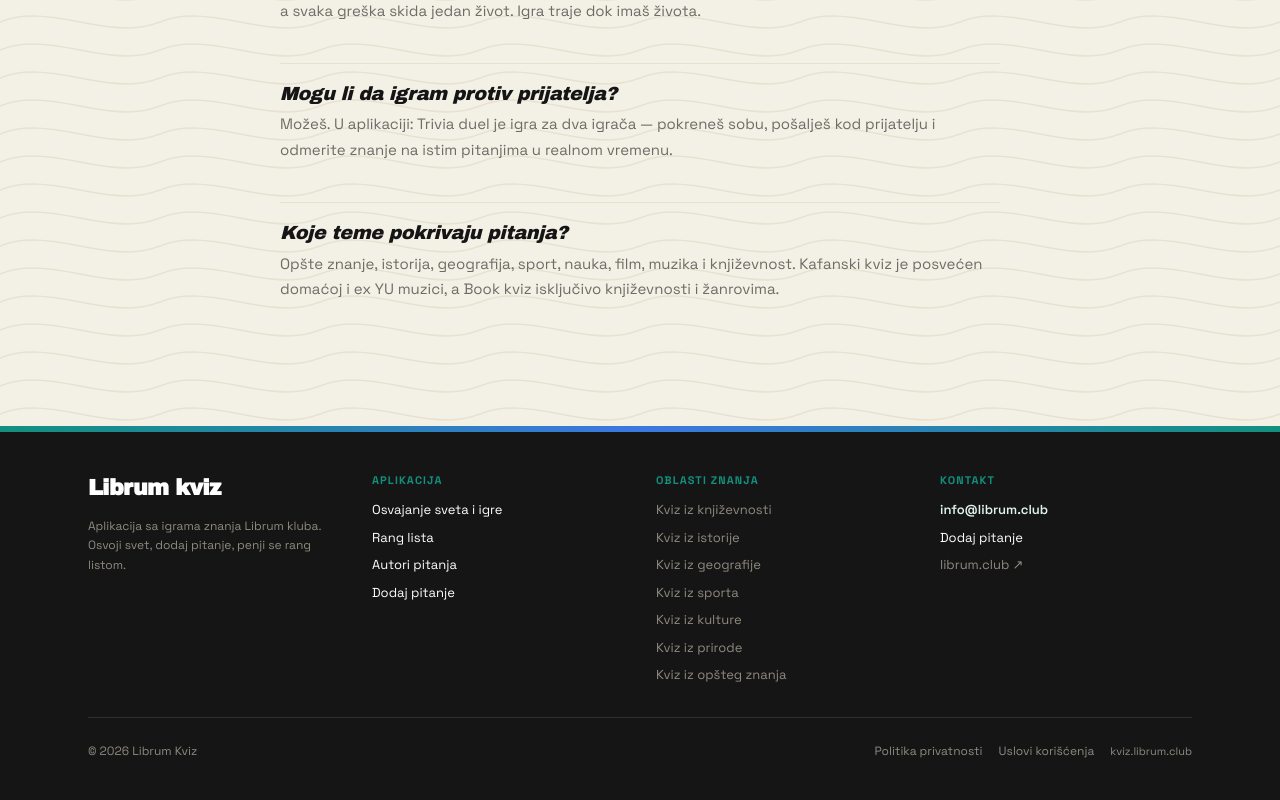
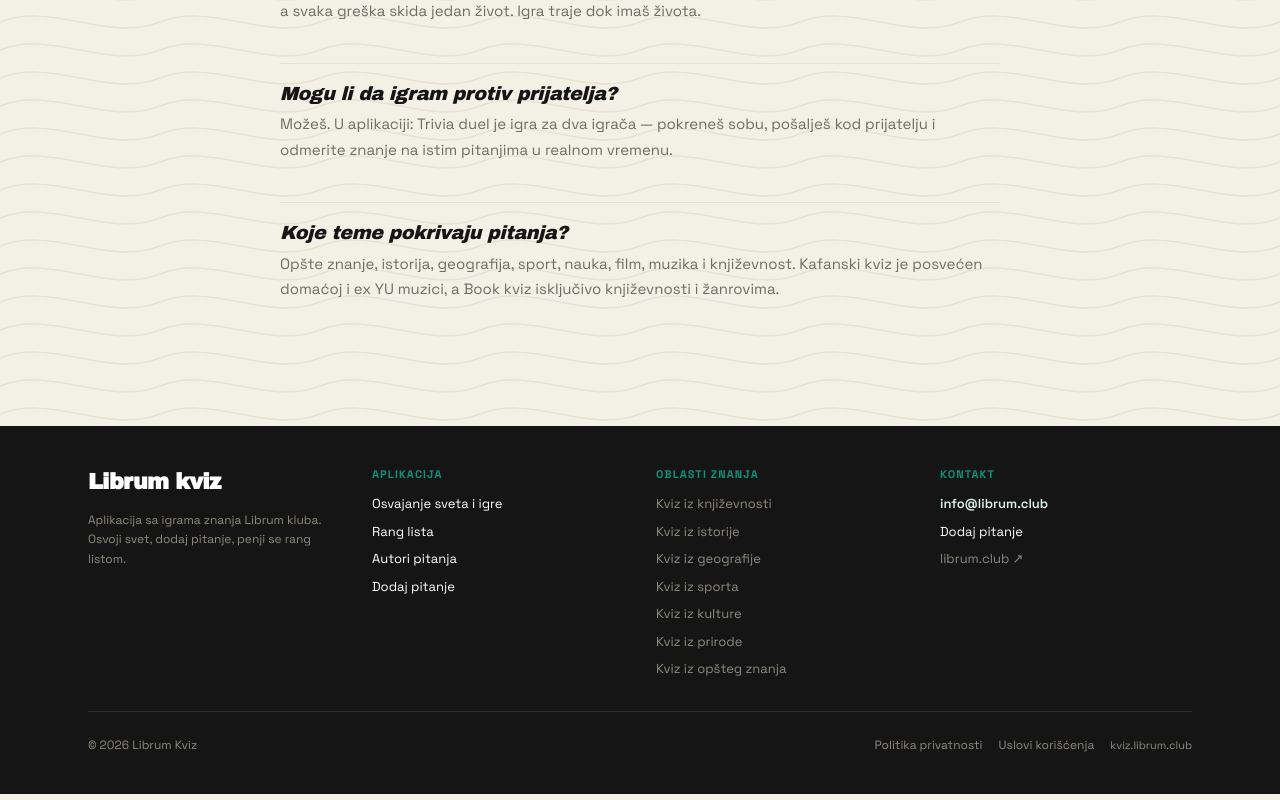
Before and after one commit to IDabetic/librum-kviz, a Next.js app: page / in a window 1280 px wide. Shown: the part 3212-4012 px from the top of the page. Built offline with nearby package versions, Linux system fonts and the light colour scheme; no server answers; the database is empty.

Commit message:
Footer bez stare trake u boji
Co-Authored-By: Claude Opus 5.5 <noreply@anthropic.com>

```diff
--- a/src/components/Footer.tsx
+++ b/src/components/Footer.tsx
@@ -8,7 +8,6 @@ export default function Footer() {
   ]
   return (
     <footer className="mt-10" style={{ background: '#151515' }}>
-      <div className="h-1.5" style={{ background: 'linear-gradient(90deg, #12907E 0%, #3B78E0 50%, #12907E 100%)' }} />
       <div className="max-w-6xl mx-auto px-4 sm:px-6 py-10">
         <div className="grid sm:grid-cols-2 lg:grid-cols-4 gap-8 mb-8">
           <div>
```
